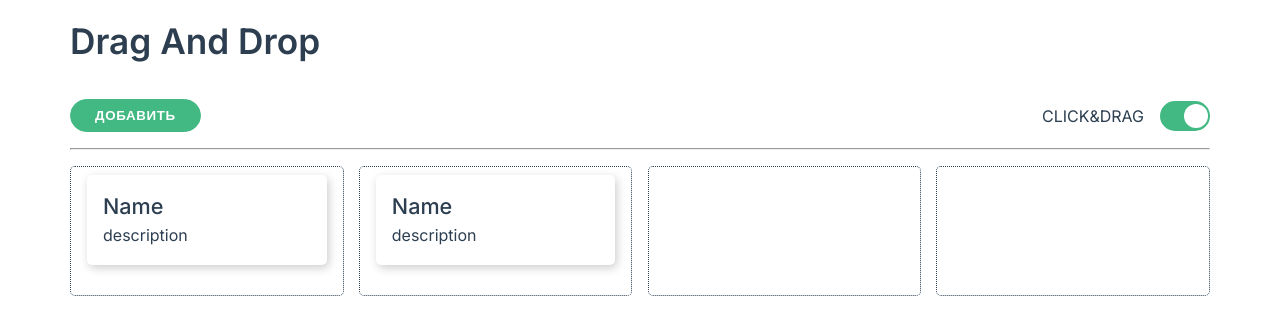
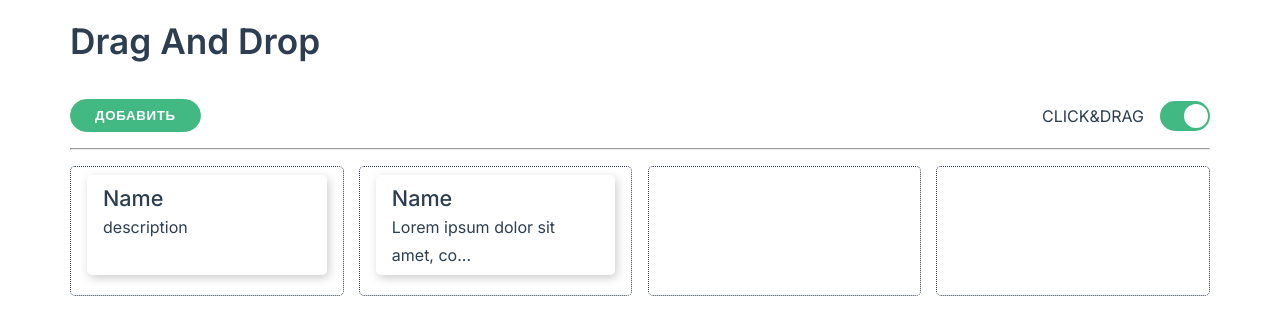
Before and after one commit to Kamil-87/vue-drag-n-drop, a Vue app: page / in a window 1280 px wide. Shown: the top 334 px of the page. Built offline with nearby package versions, Linux system fonts and the light colour scheme.

Commit message:
feat: add filter maxLengthText chore: Card, Home, Modal

```diff
--- a/src/components/Card.vue
+++ b/src/components/Card.vue
@@ -5,10 +5,10 @@
       @close="closeModal"
     >
       <template v-slot:header>
-        {{ card.name }}
+        <h3 v-text="card.name"></h3>
       </template>
       <template v-slot:body>
-        {{ card.description }}
+        <p v-text="card.description"></p>
       </template>
     </Modal>
     <div
@@ -19,8 +19,8 @@
       :draggable="isDraggable"
       @click="showModal"
     >
-      <h3>{{ card.name }}</h3>
-      <p>{{ card.description }}</p>
+      <h3 v-text="card.name"></h3>
+      <p>{{ card.description | formattedText(30) }}</p>
     </div>
   </div>
 </template>
@@ -72,8 +72,8 @@ export default {
 <style scoped>
 .card {
   overflow: hidden;
-  height: 90px;
-  padding: 1rem;
+  height: 100px;
+  padding: .5rem 1rem;
   margin-bottom: .5rem;
   border-radius: 5px;
   box-shadow: 2px 3px 10px rgba(0, 0, 0, 0.2);
--- a/src/components/Modal.vue
+++ b/src/components/Modal.vue
@@ -83,8 +83,9 @@ export default {
   flex-direction: column;
   min-width: 300px;
   width: 100%;
-  max-width: 600px;
-  border-radius: 10px;
+  max-width: 500px;
+  min-height: 150px;
+  border-radius: 5px;
 }
 
 .modal-header {
--- /dev/null
+++ b/src/filters/maxLengthText.filter.js
@@ -0,0 +1,3 @@
+export default function formattedText(text, limit = 25) {
+  return text.trim().slice(0, limit) + (limit < text.length ? '...' : '')
+}
--- a/src/main.js
+++ b/src/main.js
@@ -1,7 +1,10 @@
 import Vue from 'vue'
 import App from './App.vue'
 import router from './router'
+import formattedText from "./filters/maxLengthText.filter"
 import './assets/styles/style.css'
+
+Vue.filter('formattedText', formattedText)
 
 Vue.config.productionTip = false
 
--- a/src/views/Home.vue
+++ b/src/views/Home.vue
@@ -62,7 +62,7 @@ const initCards = [
     {
       id: 2,
       name: 'Name',
-      description: 'description',
+      description: 'Lorem ipsum dolor sit amet, consectetur adipisicing elit. Ab accusantium animi assumenda eaque ipsam provident quam quos, reiciendis sequi vel. Dolorum, fugit iusto! Ab assumenda, at blanditiis iure, natus nemo non nulla officia ratione recusandae repellat sit, tempora ut voluptatem.',
       columnId: 2
     },
   ],
```
